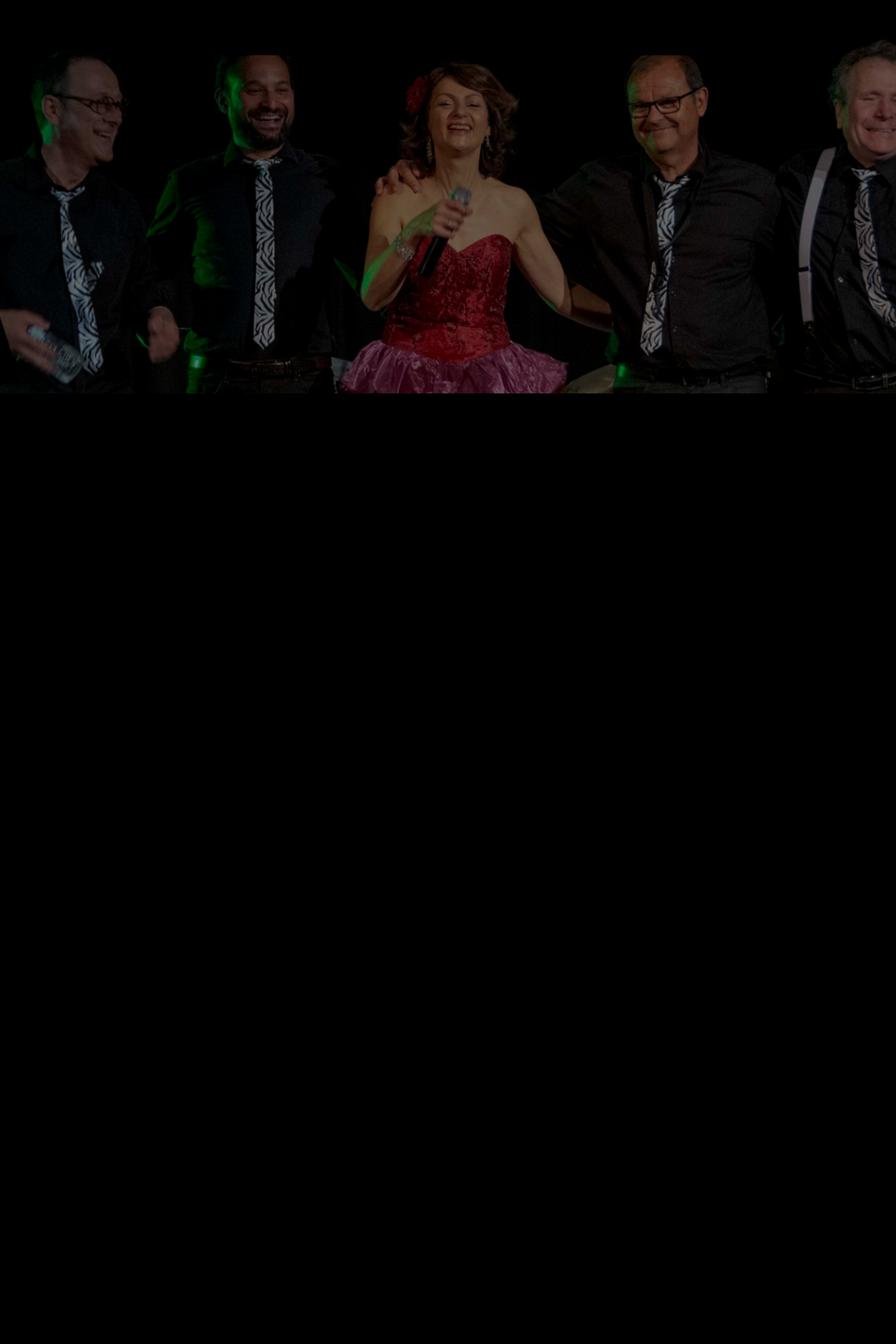
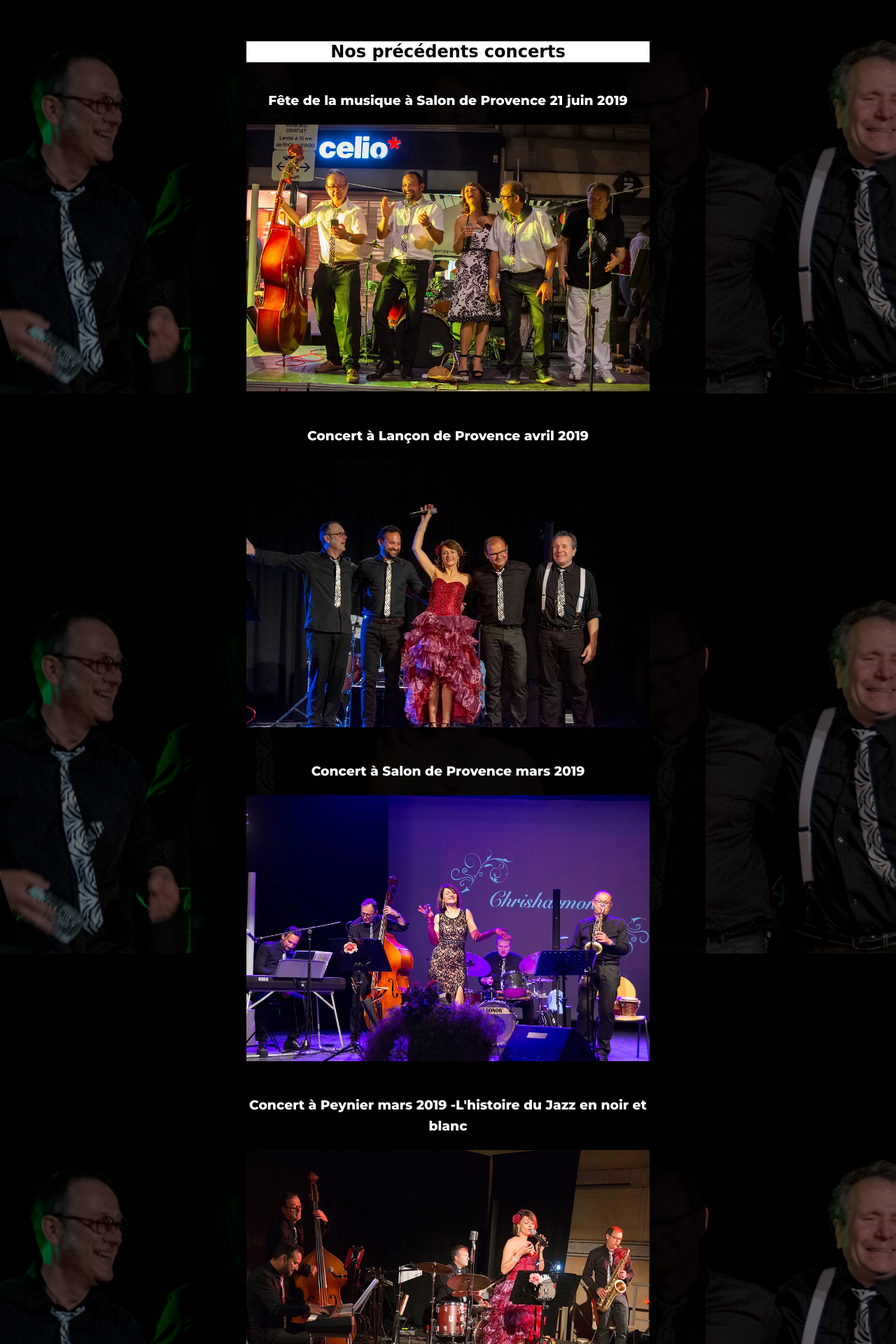
Before and after one commit to HeleneMG/zebraJazz, a PHP site: page /concerts.php in a window 1280 px wide. Shown: the part 238-2158 px from the top of the page at 70% size. Before the commit the page ends 800 px from the top, so only its background shows below. Run offline with PHP 8.4, Linux system fonts and the light colour scheme; some web fonts are replaced.

Commit message:
concerts

```diff
--- a/assets/css/style.css
+++ b/assets/css/style.css
@@ -44,6 +44,7 @@ h2{
 h3{
     font-weight: 800;
     padding-top: 20px;
+    text-align: center;
 }
 nav{
     height: 15vh;
@@ -95,6 +96,26 @@ section{
     padding: 10px;
 }
 
+.agenda{
+    text-align: center;
+}
+
+.concerts img{
+    width: 100%;
+}
+.video{
+	position: relative;
+	padding-bottom: 56.25%; /* 16:9 */
+	height: 0;
+}
+.video iframe {
+	position: absolute;
+	top: 0;
+	left: 0;
+	width: 100%;
+	height: 100%;
+}
+
 .affichesflex {
     display: flex;
     flex-direction: column;
@@ -109,9 +130,6 @@ section{
     width: 60%;
     margin: auto;
     padding-bottom: 60px;
-}
-.agenda{
-    text-align: center;
 }
 
 /** TO TOP **/
@@ -203,10 +221,13 @@ section{
     width: 50%;
     margin: 20px auto;
     padding-bottom: 60px;
-}
+    }
 }
 
 @media screen and (min-width : 1020px){
+    nav{
+        height: 6vh;
+    }
     h1{
         width: 870px;
         top: 64px;
--- a/php/view/section-affiches.php
+++ b/php/view/section-affiches.php
@@ -1,10 +1,13 @@
 <main>
     <section class="affiches">
         <h2>Notre flyer</h2>
+
         <div class="affichesflex">
             <img src="assets/img/flyer.png" alt="flyer" id="flyer">
         </div>
+
         <h2>Nos affiches</h2>
+
         <div class="affichesflex">
             <img src="assets/img/affiche1.jpg" alt="affiche 1">
             <img src="assets/img/affiche2.jpg" alt="affiche 2">
@@ -13,5 +16,6 @@
             <img src="assets/img/affiche5.jpg" alt="affiche 5">
             <img src="assets/img/affiche6.jpg" alt="affiche 6">
         </div>
+
     </section>
 </main>
--- a/php/view/section-concerts.php
+++ b/php/view/section-concerts.php
@@ -1,5 +1,25 @@
 <main>
     <section class="concerts">
+        <h2>Nos précédents concerts</h2>
+        <h3>Fête de la musique à Salon de Provence 21 juin 2019 </h3>
+        <img src="assets/img/concert1.jpg" alt="fête de la musique salon 2019">
+
+        <h3>Concert à Lançon de Provence avril 2019</h3>
+        <img src="assets/img/concert2.jpg" alt="concert Lançon avril 2019">
+
+        <h3>Concert à Salon de Provence mars 2019</h3>
+        <img src="assets/img/concert3.jpg" alt="concert Salon mars 2019">
+
+        <h3>Concert à Peynier mars 2019 -L'histoire du Jazz en noir et blanc</h3>
+        <img src="assets/img/concert4.jpg" alt="concert Peynier mars 2019">
+
+        <h3>Concert à Lançon de Provence septembre 2018</h3>
+        <div class="video">
+            <iframe src="https://www.youtube.com/embed/YOEjPa-91dI" frameborder="0" allow="accelerometer; autoplay; encrypted-media; gyroscope; picture-in-picture" allowfullscreen></iframe>
+        </div>
+
+        <h3>Concert à Orgon novembre 2018</h3>
+        <img src="assets/img/concert6.jpg" alt="concert Orgon mars 2019">
 
     </section>
 </main>
```
Also changed, not shown: php/view/section-agenda.php (+7 -2 lines), assets/img/concert1.jpg (added), assets/img/concert2.jpg (added), assets/img/concert3.jpg (added), assets/img/concert4.jpg (added), assets/img/concert6.jpg (added).
